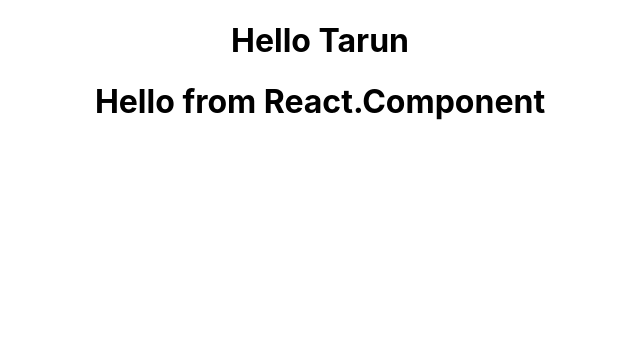
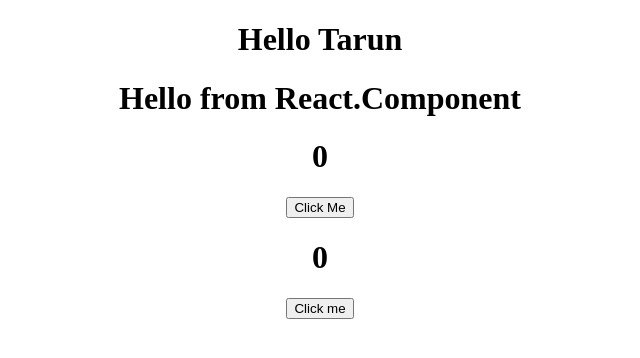
Before and after one commit to Tarunkumar2407/ReactBasicsPractise, a React (Create React App) app: page / in a window 1280 px wide. Shown: the top 358 px of the page, without its empty margins (320-960 px from the left). Built offline with nearby package versions, Linux system fonts and the light colour scheme.

Commit message:
initial commit

```diff
--- a/src/App.js
+++ b/src/App.js
@@ -1,13 +1,16 @@
-import logo from './logo.svg';
 import './App.css';
 import Greet from './Components/functionalComponents/Greet';
 import GreetClass from './Components/classComponents/classGreet';
-
+import StateFunctional from './Components/functionalComponents/StateByFunctional';
+import StateInClass from './Components/classComponents/StateInClass';
 function App() {
   return (
     <div className="App">
       <Greet />
       <GreetClass />
+      <StateFunctional />
+      <StateInClass />
+
     </div>
   );
 }
--- /dev/null
+++ b/src/Components/classComponents/StateInClass.js
@@ -0,0 +1,25 @@
+import React, { Component } from 'react'
+
+export default class StateInClass extends Component {
+    constructor(){
+        super()
+        // this.state = {
+        //     data: "Tarun"
+        // }
+        this.state = {
+            data: 0
+        }
+    }
+    handleCount = () => {
+            this.setState({data: this.state.data+1})
+    }
+  render() {
+    return (
+      <div>
+        {/* <h1>{this.state.data}</h1> */}
+        <h1>{this.state.data}</h1>
+        <button onClick={this.handleCount}>Click me</button>
+      </div>
+    )
+  }
+}
--- /dev/null
+++ b/src/Components/functionalComponents/StateByFunctional.js
@@ -0,0 +1,16 @@
+import React, { useState } from 'react'
+
+const State = () => {
+    const [data, setData] = useState(0)
+    const handleData = () => {
+        setData(data+1)
+    }
+  return (
+    <div>
+      <h1>{data}</h1>
+      <button onClick={handleData}>Click Me</button>
+    </div>
+  )
+}
+
+export default State
--- a/src/index.css
+++ /dev/null
@@ -1,13 +0,0 @@
-body {
-  margin: 0;
-  font-family: -apple-system, BlinkMacSystemFont, 'Segoe UI', 'Roboto', 'Oxygen',
-    'Ubuntu', 'Cantarell', 'Fira Sans', 'Droid Sans', 'Helvetica Neue',
-    sans-serif;
-  -webkit-font-smoothing: antialiased;
-  -moz-osx-font-smoothing: grayscale;
-}
-
-code {
-  font-family: source-code-pro, Menlo, Monaco, Consolas, 'Courier New',
-    monospace;
-}
--- a/src/index.js
+++ b/src/index.js
@@ -1,8 +1,6 @@
 import React from 'react';
 import ReactDOM from 'react-dom/client';
-import './index.css';
 import App from './App';
-import reportWebVitals from './reportWebVitals';
 
 const root = ReactDOM.createRoot(document.getElementById('root'));
 root.render(
@@ -10,8 +8,3 @@
     <App />
   </React.StrictMode>
 );
-
-// If you want to start measuring performance in your app, pass a function
-// to log results (for example: reportWebVitals(console.log))
-// or send to an analytics endpoint. Learn more: https://bit.ly/CRA-vitals
-reportWebVitals();
--- a/src/reportWebVitals.js
+++ /dev/null
@@ -1,13 +0,0 @@
-const reportWebVitals = onPerfEntry => {
-  if (onPerfEntry && onPerfEntry instanceof Function) {
-    import('web-vitals').then(({ getCLS, getFID, getFCP, getLCP, getTTFB }) => {
-      getCLS(onPerfEntry);
-      getFID(onPerfEntry);
-      getFCP(onPerfEntry);
-      getLCP(onPerfEntry);
-      getTTFB(onPerfEntry);
-    });
-  }
-};
-
-export default reportWebVitals;
```
Also changed, not shown: src/setupTests.js (deleted, +0 -5 lines), src/logo.svg (deleted), 1 other file (tests, documents, lock files or other folders).
